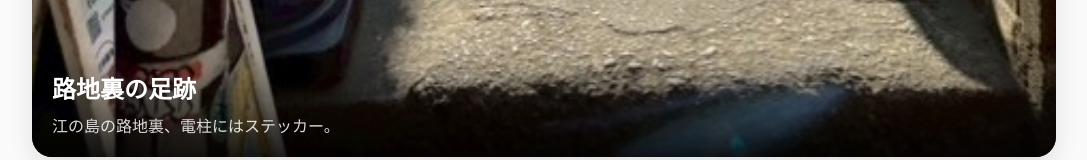
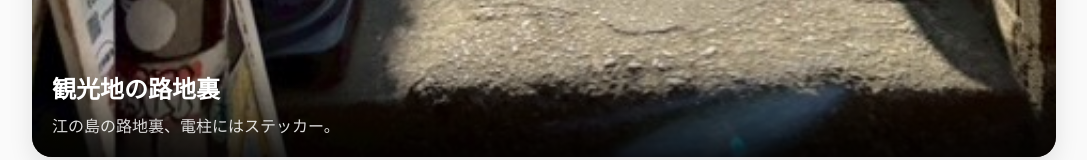
Before and after one commit to souma0628/xbp, a plain HTML site: page de12/2.html in a window 1280 px wide. Shown: the part 4336-4496 px from the top of the page, without its empty margins (96-1183 px from the left). Drawn offline with Linux system fonts and the light colour scheme.

Commit message:
2025.10.13

```diff
--- a/de12/2.html
+++ b/de12/2.html
@@ -31,7 +31,7 @@
     <section class="photo-card">
       <img src="images/thumbnail_image0 (2).jpg" alt="写真3">
       <div class="caption">
-        <h2>路地裏の足跡</h2>
+        <h2>観光地の路地裏</h2>
         <p>江の島の路地裏、電柱にはステッカー。</p>
       </div>
     </section>
```
